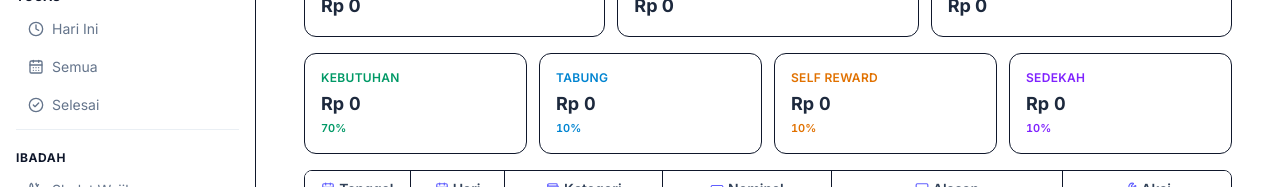
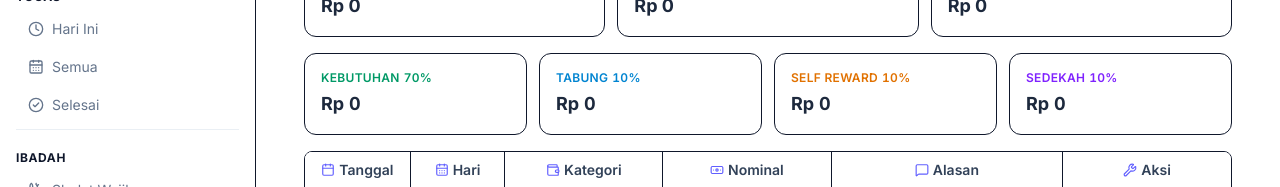
Before and after one commit to adakahroti-hue/daytrack, a Next.js app: page /arus-kas in a window 1280 px wide. Shown: the part 150-337 px from the top of the page. Built offline with nearby package versions, Linux system fonts and the light colour scheme; no server answers; the database is empty.

Commit message:
Arus Kas: persen dipindah ke belakang nama card alokasi

```diff
--- a/src/app/(dashboard)/arus-kas/page.tsx
+++ b/src/app/(dashboard)/arus-kas/page.tsx
@@ -201,10 +201,9 @@ export default function ArusKasPage() {
         {alokasi.map((item) => (
           <div key={item.label} className={cn("rounded-xl border bg-white p-4", TABLE_BORDER)}>
             <p className={cn("text-xs font-semibold uppercase tracking-wide flex items-center gap-1", item.text)}>
-              {item.label}
+              {item.label} <span className="tabular-nums">{item.persen}%</span>
             </p>
             <p className="mt-1 text-lg font-bold text-slate-800 tabular-nums">{formatRupiah(item.nilai)}</p>
-            <p className={cn("mt-0.5 text-[11px] font-semibold tabular-nums", item.text)}>{item.persen}%</p>
           </div>
         ))}
       </div>
```
